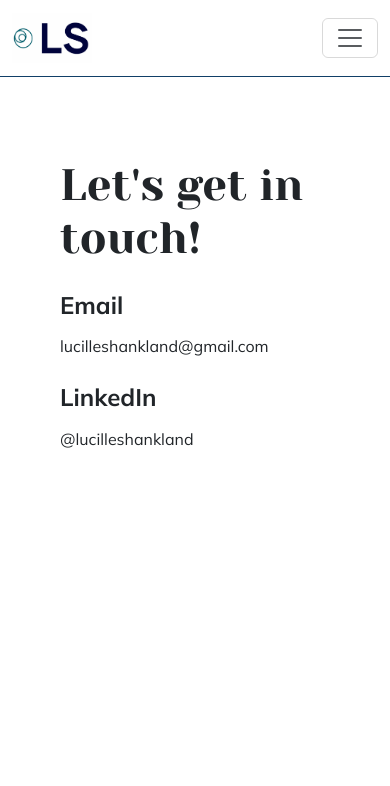
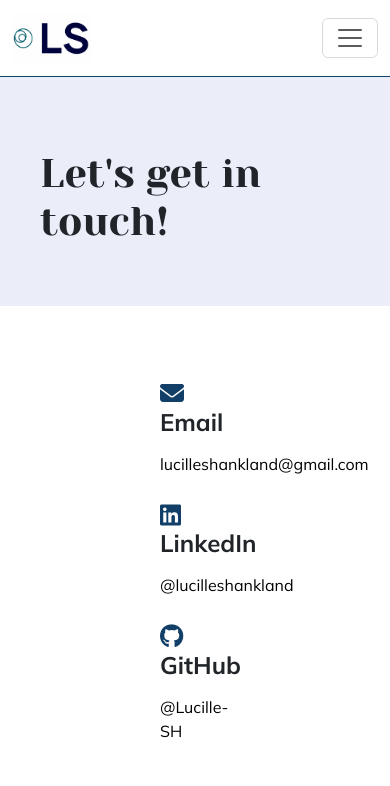
Before and after one commit to Lucille-SH/portfolio-project, a plain HTML site: page contact.html in a window 390 px wide. Drawn offline with nearby package versions, Linux system fonts and the light colour scheme; a web font is replaced by a local one.

Commit message:
added links to image on work page, updated spacing and contact page

```diff
--- a/contact.html
+++ b/contact.html
@@ -62,23 +62,23 @@
         </div>
       </div>
     </nav>
-    <div class="content-container">
-      <div class="content">
-        <h1>Let's get in touch!</h1>
-        <h3>Email</h3>
-        <a
-          href="mailto:lucilleshankland@gmail.com"
-          target="_blank"
-          class="text-dark"
+    <div class="contact-heading">
+      <h1>Let's get in touch!</h1>
+    </div>
+    <div class="contact-container">
+      <div class="content contact">
+        <div class="d-flex justify-content-start">
+          <h3><i class="fa-solid fa-envelope contact-icons"></i> Email</h3>
+        </div>
+        <a href="mailto:lucilleshankland@gmail.com" target="_blank"
           >lucilleshankland@gmail.com</a
         >
-        <h3>LinkedIn</h3>
-        <a
-          href="https://www.linkedin.com/in/lucilleshankland/"
-          target="_blank"
-          class="text-dark"
+        <h3><i class="fa-brands fa-linkedin contact-icons"> </i> LinkedIn</h3>
+        <a href="https://www.linkedin.com/in/lucilleshankland/" target="_blank"
           >@lucilleshankland</a
         >
+        <h3><i class="fa-brands fa-github contact-icons"> </i> GitHub</h3>
+        <a href="https://github.com/Lucille-SH" target="_blank">@Lucille-SH</a>
       </div>
     </div>
   </body>
--- a/css/styles.css
+++ b/css/styles.css
@@ -3,6 +3,7 @@
   --default-font-family: "Mulish", sans-serif;
   --secondary-color: #ebedf9;
   --primary-color: #113f67;
+  --link-color: #a2a8d3;
   --button-border: solid 1px var(--primary-color);
 }
 
@@ -69,9 +70,12 @@ h2 {
   margin: 0 140px;
 }
 
+.content-container img:hover {
+  box-shadow: 0px 0px 10px 2px rgba(0, 0, 0, 0.2);
+}
+
 .content {
   padding-right: 94px;
-  padding-left: 20px;
 }
 
 .content h1 {
@@ -114,10 +118,6 @@ h3 {
 
 .featured-projects {
   margin: 20px;
-}
-
-.featured-project-image {
-  box-shadow: 3px 3px 10px rgba(0, 0, 0, 0.1);
 }
 
 .featured-projects h2 {
@@ -175,7 +175,7 @@ footer .email-link a {
 }
 
 footer .email-link a:hover {
-  color: var(--primary-color);
+  color: var(--link-color);
 }
 
 footer .icon-links a {
@@ -191,6 +191,28 @@ footer .icon-links a {
 footer .icon-links a:hover {
   background-color: var(--primary-color);
   color: var(--secondary-color);
+}
+
+.contact-icons {
+  color: var(--primary-color);
+}
+
+.contact-heading h1 {
+  background-color: var(--secondary-color);
+  padding: 170px 140px 100px;
+  font-size: 64px;
+}
+
+.contact-container {
+  padding: 20px 140px;
+}
+
+.contact a {
+  color: black;
+}
+
+.contact a:hover {
+  color: var(--link-color);
 }
 
 @media (max-width: 1200px) {
@@ -285,6 +307,11 @@ footer .icon-links a:hover {
     padding: 12px 22px;
     font-size: 13px;
   }
+
+  .contact-heading h1 {
+    font-size: 40px;
+    padding: 150px 40px 60px;
+  }
 }
 
 @media (max-width: 280px) {
```
Also changed, not shown: about.html (+3 -3 lines), index.html (+4 -4 lines), work.html (+15 -3 lines).
